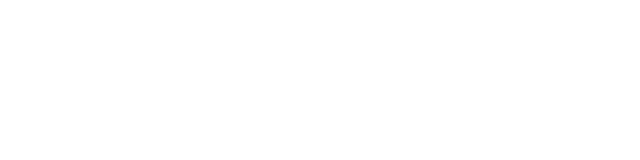
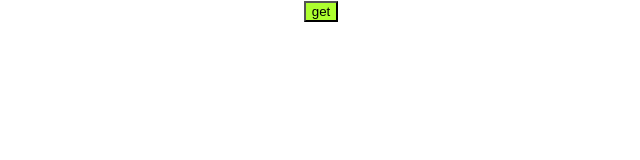
Before and after one commit to aviv82/exquisite-game-2.0-front, a React (Create React App) app: page / in a window 1280 px wide. Shown: the top 160 px of the page, without its empty margins (319-959 px from the left). Built offline with nearby package versions, Linux system fonts and the light colour scheme.

Commit message:
get button

```diff
--- a/src/App.js
+++ b/src/App.js
@@ -1,7 +1,14 @@
 import "./App.css";
+import { Button } from "./component/button/Button";
+
+import { handleGet } from "./handlers/handleGet";
 
 function App() {
-  return <div className="App"></div>;
+  return (
+    <div className="App">
+      <Button kind="button" title="get" face="green" action={handleGet} />
+    </div>
+  );
 }
 
 export default App;
--- /dev/null
+++ b/src/component/button/Button.css
@@ -0,0 +1,3 @@
+.green {
+  background-color: greenyellow;
+}
--- /dev/null
+++ b/src/component/button/Button.jsx
@@ -0,0 +1,9 @@
+import "./Button.css";
+
+export const Button = ({ kind, title, face, action }) => {
+  return (
+    <button type={kind} className={face} onClick={action}>
+      {title}
+    </button>
+  );
+};
--- /dev/null
+++ b/src/handlers/handleGet.js
@@ -0,0 +1,3 @@
+export const handleGet = () => {
+  console.log("click");
+};
```
Also changed, not shown: 1 other file (tests, documents, lock files or other folders).
